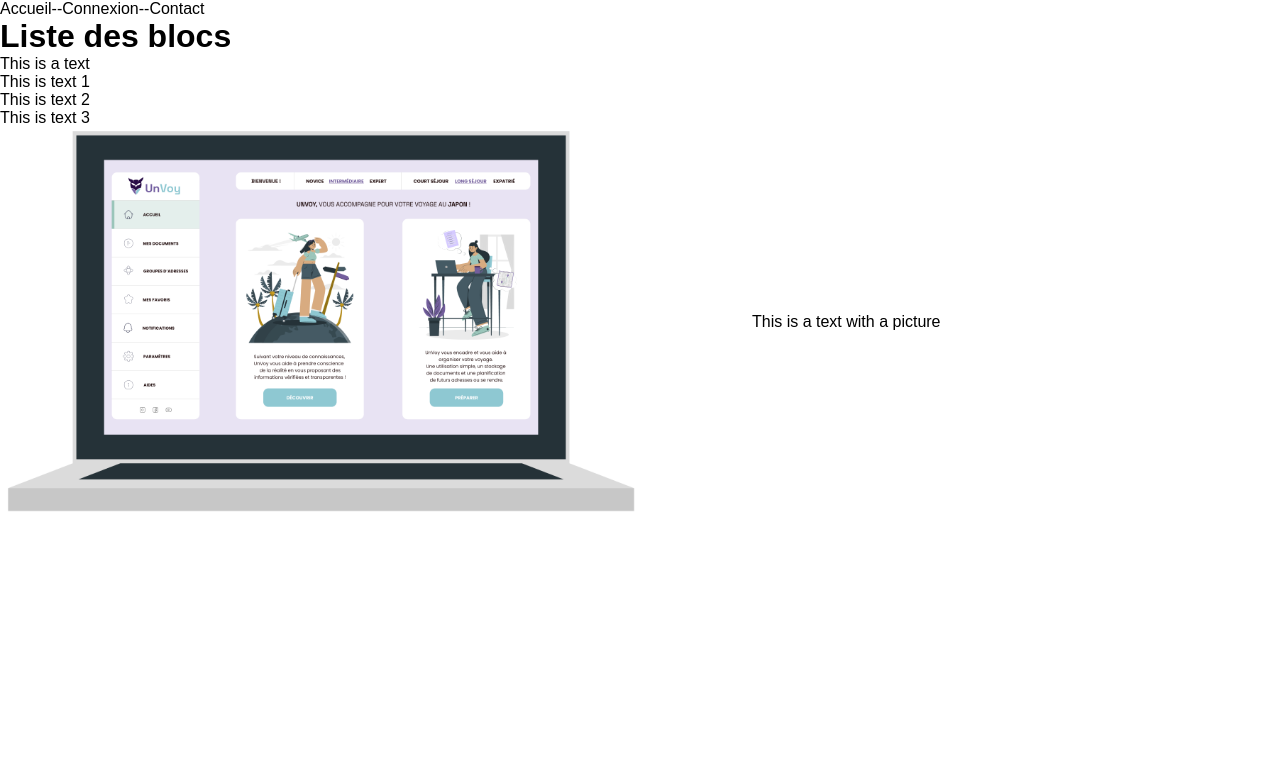
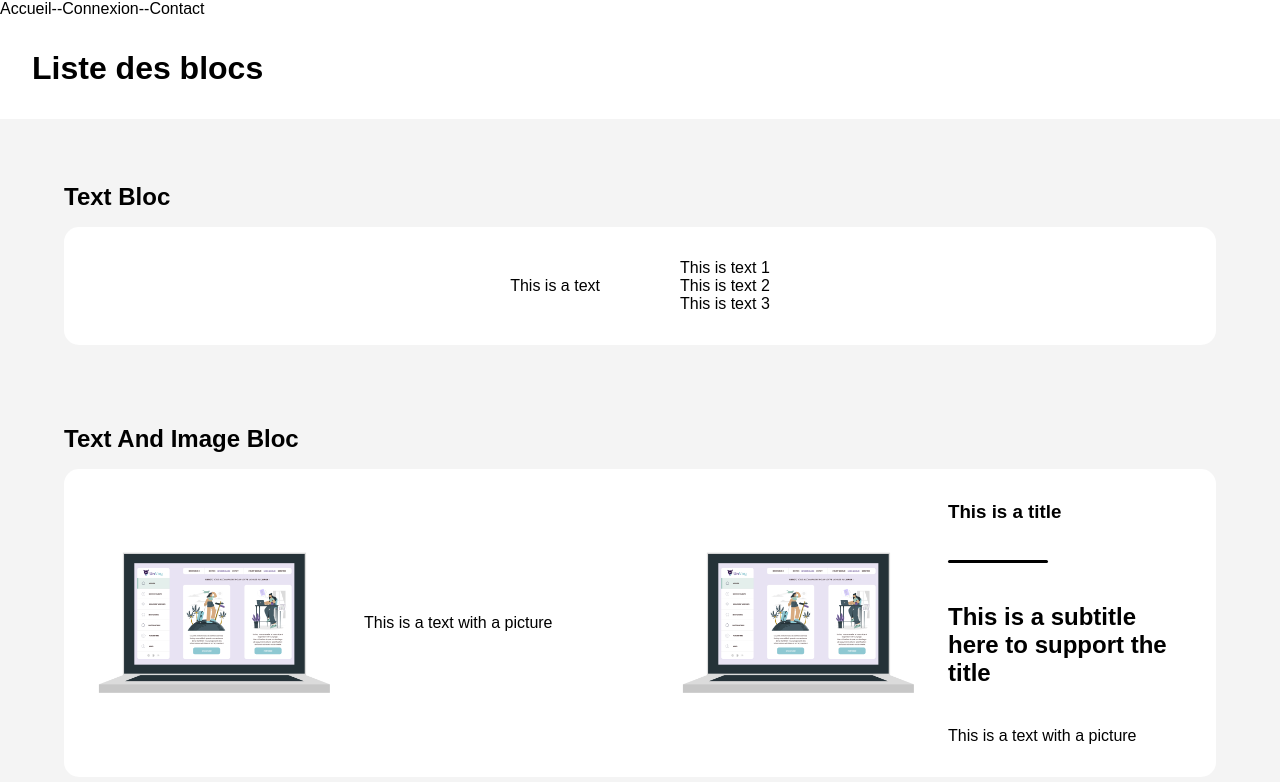
Before and after one commit to Boyadjie/UnVoy, a Next.js app: page /blocs in a window 1280 px wide. Shown: the top 782 px of the page. Built offline with nearby package versions, Linux system fonts and the light colour scheme.

Commit message:
and blocList page styles

```diff
--- a/app/blocs/page.module.css
+++ b/app/blocs/page.module.css
@@ -2,5 +2,37 @@
   h1 {
     font-family: sans-serif;
     font-size: 2rem;
+    padding: 2rem;
+  }
+
+  .blocListContainer {
+    padding: 4rem;
+    display: grid;
+    grid-template-columns: 1fr;
+    gap: 5rem;
+    background: rgba(211, 211, 211, 0.25);
+
+    > div {
+      > h3 {
+        font-size: 1.5rem;
+        padding-bottom: 1rem;
+
+        &::after {
+
+        }
+      }
+
+      > div {
+        width: 100%;
+        display: flex;
+        justify-content: center;
+        align-items: center;
+        max-height: 20rem;
+        gap: 5rem;
+        background: white;
+        border-radius: 15px;
+        padding: 2rem;
+      }
+    }
   }
 }
--- a/app/blocs/page.tsx
+++ b/app/blocs/page.tsx
@@ -1,24 +1,45 @@
-import {TextAndImg} from "../../src/components/Blocs/WithText/TextAndImg";
-import {TextBloc} from "../../src/components/Blocs/WithText/TextBloc";
-import styles from './page.module.css'
+import {TextAndImg} from '../../src/components/Blocs/WithText/TextAndImg';
+import {TextBloc} from '../../src/components/Blocs/WithText/TextBloc';
+import styles from './page.module.css';
 
 export default function Home() {
-
 	return (
 		<main className={styles.main}>
 			<h1>Liste des blocs</h1>
 
+			<section className={styles.blocListContainer}>
 				<div>
-                <TextBloc content="This is a text"/>
-                <TextBloc content={["This is text 1", "This is text 2", "This is text 3"]}/>
+					<h3>Text Bloc</h3>
+					<div>
+						<TextBloc content="This is a text" />
+						<TextBloc
+							content={['This is text 1', 'This is text 2', 'This is text 3']}
+						/>
+					</div>
 				</div>
 
 				<div>
-                <TextAndImg pictureDetails={{
+					<h3>Text And Image Bloc</h3>
+					<div>
+						<TextAndImg
+							pictureDetails={{
 								url: '/blocs/textAndImage.png',
-                    alt: 'Product picture'
-                }} textContent="This is a text with a picture"/>
+								alt: 'Product picture',
+							}}
+							textContent="This is a text with a picture"
+						/>
+						<TextAndImg
+							pictureDetails={{
+								url: '/blocs/textAndImage.png',
+								alt: 'Product picture',
+							}}
+							textContent="This is a text with a picture"
+							title="This is a title"
+							subtitle="This is a subtitle here to support the title"
+						/>
 					</div>
+				</div>
+			</section>
 		</main>
-    )
+	);
 }
--- a/src/components/Blocs/WithText/TextBloc.tsx
+++ b/src/components/Blocs/WithText/TextBloc.tsx
@@ -1,16 +1,16 @@
 type TextType = {
 	content: string | string[];
-}
+};
 
 export const TextBloc: React.FC<TextType> = ({content}) => {
-    if (typeof content !== "string") {
+	if (typeof content !== 'string') {
 		return (
 			<div>
 				{content.map((textContent, id) => (
 					<p key={`groupParagraph-${id}`}>{textContent}</p>
 				))}
 			</div>
-        )
+		);
 	}
 	return <p>{content}</p>;
 };
--- a/src/components/Blocs/WithText/styles/textAndImg.module.css
+++ b/src/components/Blocs/WithText/styles/textAndImg.module.css
@@ -3,6 +3,7 @@
   grid-template-columns: repeat(2, 1fr);
   width: 100%;
   height: max-content;
+  gap: 2rem;
 
   &.pictureRight {
     .picture {
@@ -34,18 +35,16 @@
       display: flex;
       justify-content: center;
       align-items: center;
-      padding: 6rem 7rem;
 
       > div {
         width: 100%;
 
         h3 {
           position: relative;
-          padding-bottom: 6.5rem;
+          padding-bottom: 2.5rem;
           margin-bottom: 2.5rem;
-          font-size: var(--fs-section-title);
-          font-weight: var(--bold);
-          color: var(--color-primary);
+          color: black;
+          font-weight: bold;
 
           &::after {
             content: '';
@@ -54,29 +53,21 @@
             height: 3px;
             left: 0;
             bottom: 0;
-            background: var(--color-primary);
             border-radius: 50px;
+            background: black;
           }
         }
 
         h2 {
-          font-size: var(--fs-section-subtitle);
-          font-weight: var(--bold);
           margin-bottom: 2.5rem;
+          font-weight: bold;
         }
 
         .mainContent {
-          p,
-          a {
-            font-size: var(--fs-text);
-            font-weight: var(--medium);
-          }
-
           p {
             strong {
-              font-size: var(--fs-text);
-              color: var(--color-primary);
-              font-weight: var(--bold);
+              color: black;
+              font-weight: bold;
             }
 
             &:not(:last-child) {
```
Lines whose indentation alone changed are shown as unchanged.
